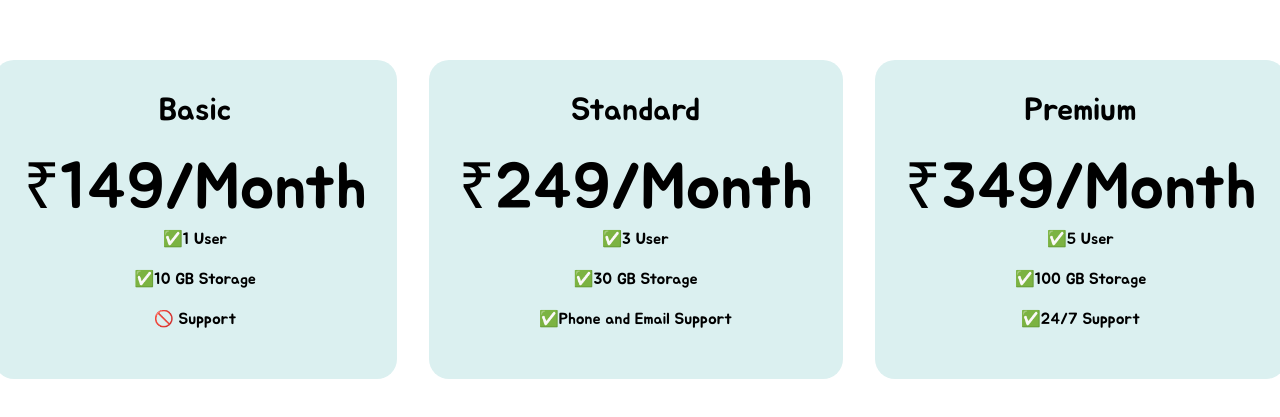
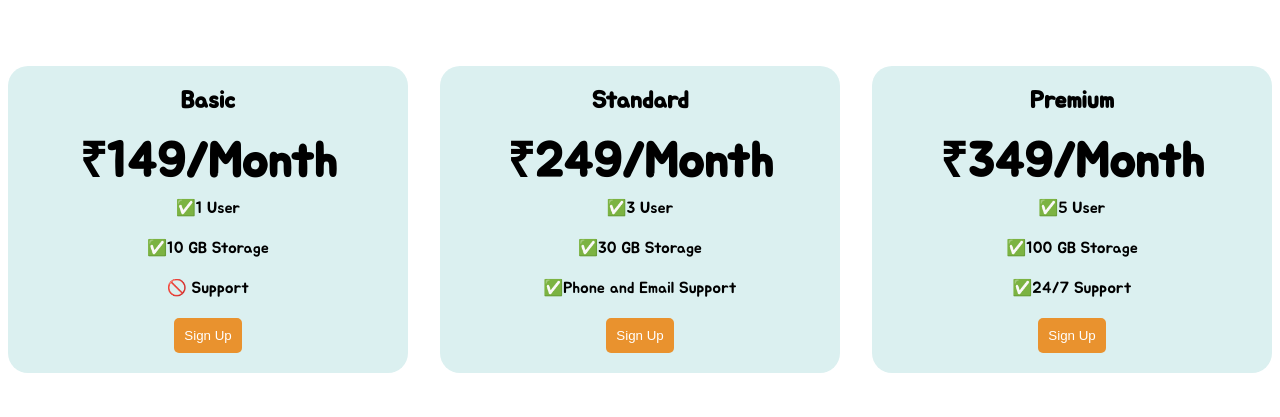
Before and after one commit to its-raghu/Pricing-Table, a plain HTML site: page index.html in a window 1280 px wide. Shown: the part 189-606 px from the top of the page. Drawn offline with Linux system fonts and the light colour scheme; a web font is replaced by a local one.

Commit message:
Add files via upload

```diff
--- a/index.html
+++ b/index.html
@@ -16,6 +16,7 @@
                 <li>✅10 GB Storage</li>
                 <li>🚫 Support</li>
             </ul>
+            <button>Sign Up</button>
         </div>
 
         <div class="pricing-plan">
@@ -26,6 +27,7 @@
                 <li>✅30 GB Storage</li>
                 <li>✅Phone and Email Support</li>
             </ul>
+            <button>Sign Up</button>
         </div>
 
         <div class="pricing-plan">
@@ -36,6 +38,7 @@
                 <li>✅100 GB Storage</li>
                 <li>✅24/7 Support</li>
             </ul>
+            <button>Sign Up</button>
         </div>
     </div>
 </body>
--- a/styles.css
+++ b/styles.css
@@ -12,16 +12,19 @@
     max-width: 400px;
     font-family: 'Jua', sans-serif;
     text-align: center;
-    padding: 30px;
+    padding: 20px;
     background-color: rgb(219, 240, 240);
     border-radius: 20px;
 }
 .plan-title{
-    font-size: 2rem;
+    font-size: 24px;
+    font-weight: bold;
     padding-bottom: 10px;
 }
 .plan-rate{
-    font-size: 4rem;
+    font-size: 48px;
+    font-weight: bold;
+    padding-bottom: 5px;
 }
 ul{
     list-style: none;
@@ -29,11 +32,18 @@ ul{
     padding: 0;
 }
 ul > li{
-    padding-bottom: 20px;
+    margin-bottom: 20px;
+}
+button{
+    padding: 10px;
+    background-color: rgb(233, 146, 46);
+    border: none;
+    border-radius: 5px;
+    color: white;
 }
 @media (max-width:1250px){
     .pricing-container{
         flex-direction: column;
-        height: 100vh;
+        height: 100%;
     }
 }
```
